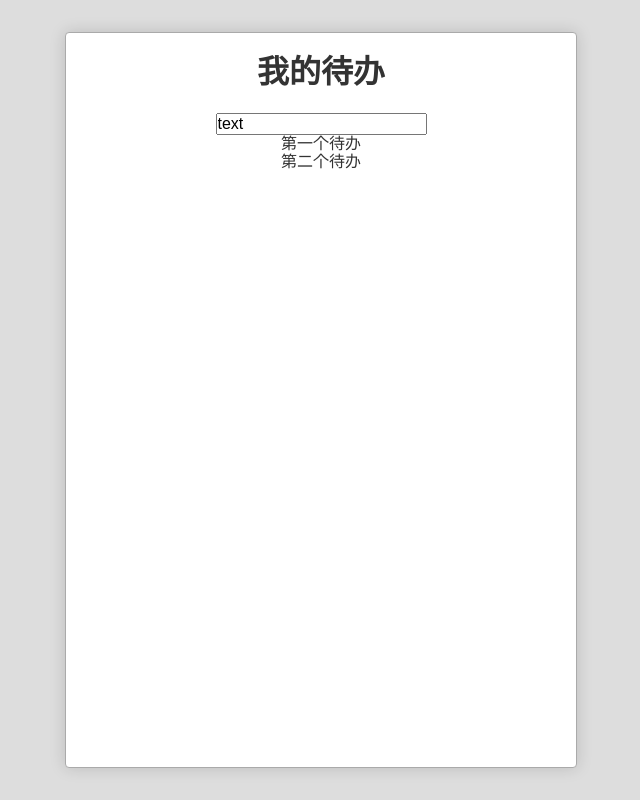
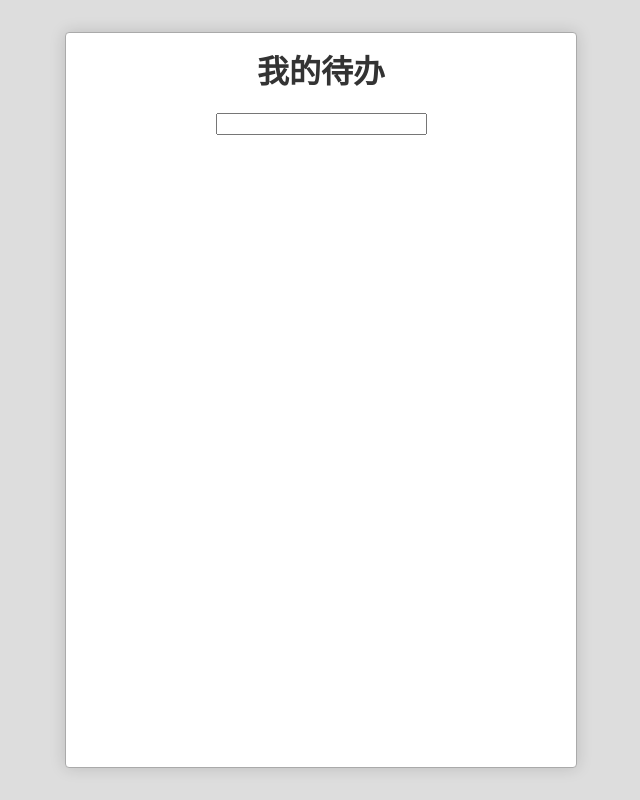
Before and after one commit to Honohonoho/react-project-1, a React (Create React App) app: page / in a window 1280 px wide. Shown: the whole page, without its empty margins (319-959 px from the left). Built offline with nearby package versions, Linux system fonts and the light colour scheme.

Commit message:
新增 todo

```diff
--- a/src/App.js
+++ b/src/App.js
@@ -9,28 +9,26 @@ class App extends Component {
   constructor(props){
     super(props)
     this.state = {
-      newTodo: 'text',
-      todoList: [
-        {id: 1, title: '第一个待办'},
-        {id: 2, title: '第二个待办'},
-      ]
+      newTodo: '',
+      todoList: []
     }
   }
 
   render() {
     let willdo = this.state.todoList.map((item,index)=>{
       return ( //多个节点时需要加括号,<li>的数量取决于todoList
-        <li>
+        <li key={index}>
           <TodoItem todo={item} />
         </li>
       )
     })
+    console.log(willdo)
 
     return (
       <div className="App">
         <h1>我的待办</h1>
         <div className="inputArea">
-          <TodoInput content={this.state.newTodo} onSubmit={this.addTodo}/>
+          <TodoInput content={this.state.newTodo} onSubmit={this.addTodo.bind(this)}/>
         </div>
         <ol>
           {willdo}
@@ -38,9 +36,24 @@ class App extends Component {
       </div>
     )
   }
-  addTodo(){
-    console.log('我得添加一个 todo 了')
+  addTodo(event){
+    this.state.todoList.push({
+      id: idMarker(),
+      title: event.target.value,
+      status: null,
+      deleted: false
+    })
+    this.setState({
+      newTodo: '',
+      todoList: this.state.todoList
+    })
   }
 }
 
 export default App;
+
+let id = 0;
+function idMarker() {
+  id += 1;
+  return id;
+}
--- a/src/todoInput.js
+++ b/src/todoInput.js
@@ -7,7 +7,7 @@ export default class TodoInput extends Component{
 	}
 	submit(e){
 		if(e.key === 'Enter'){
-			this.props.onSubmit.call();
+			this.props.onSubmit.call(e);
 		}
 	}
 }
```
Also changed, not shown: 6 other files (tests, documents, lock files or other folders).
